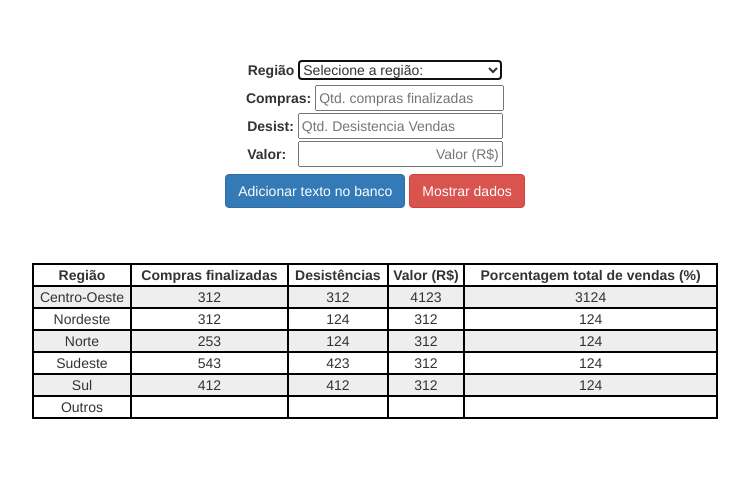
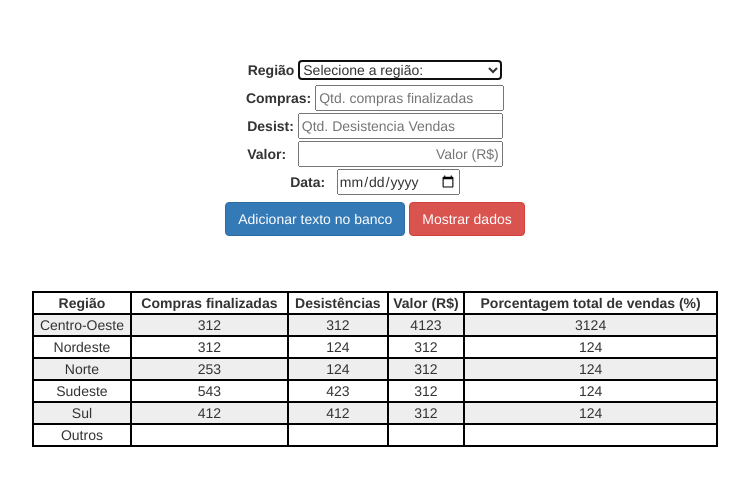
Before and after one commit to fcalza/webt2, a website: page views/index.html in a window 1280 px wide. Shown: the part 1334-1820 px from the top of the page, without its empty margins (265-1014 px from the left). Drawn offline with nearby package versions, Linux system fonts and the light colour scheme.

Commit message:
ajuste dados pro bd 2

```diff
--- a/views/index.html
+++ b/views/index.html
@@ -121,6 +121,10 @@
 					<input type="text" id="valor" name="valor2" placeholder="Valor (R$)" class="input" autofocus size="22" dir="rtl"
 						 			 onKeyUp="maskIt(this,event,'###.###.###,##',true)"
 						 			 oninvalid="this.setCustomValidity('informe um valor')"
+						 			 oninput="setCustomValidity('')" required pattern=.*\S.* maxlength="35"/></br>
+			 	 <label> Data: &nbsp </label>
+					<input type="date" id="dataOcorrencia" name="data" placeholder="Valor (R$)" autofocus size="22" dir="rtl"
+						 			 oninvalid="this.setCustomValidity('informe um valor')"
 						 			 oninput="setCustomValidity('')" required pattern=.*\S.* maxlength="35"/>
 				 </div>
 
```
